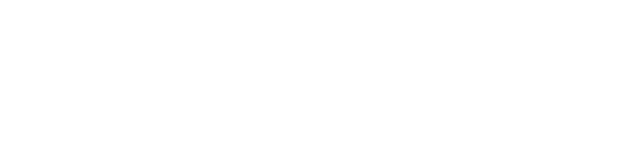
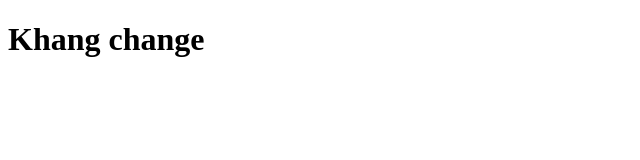
Before and after one commit to AtelyPham/cong-cu-nhom-1, a plain HTML site: page src/index.html in a window 1280 px wide. Shown: the whole page, without its empty margins (0-640 px from the left). Drawn offline with Linux system fonts and the light colour scheme.

Commit message:
change file index.html

```diff
--- a/src/index.html
+++ b/src/index.html
@@ -6,5 +6,7 @@
     <meta name="viewport" content="width=device-width, initial-scale=1.0" />
     <title>Document</title>
   </head>
-  <body></body>
+  <body>
+    <h1>Khang change</h1>
+  </body>
 </html>
```
